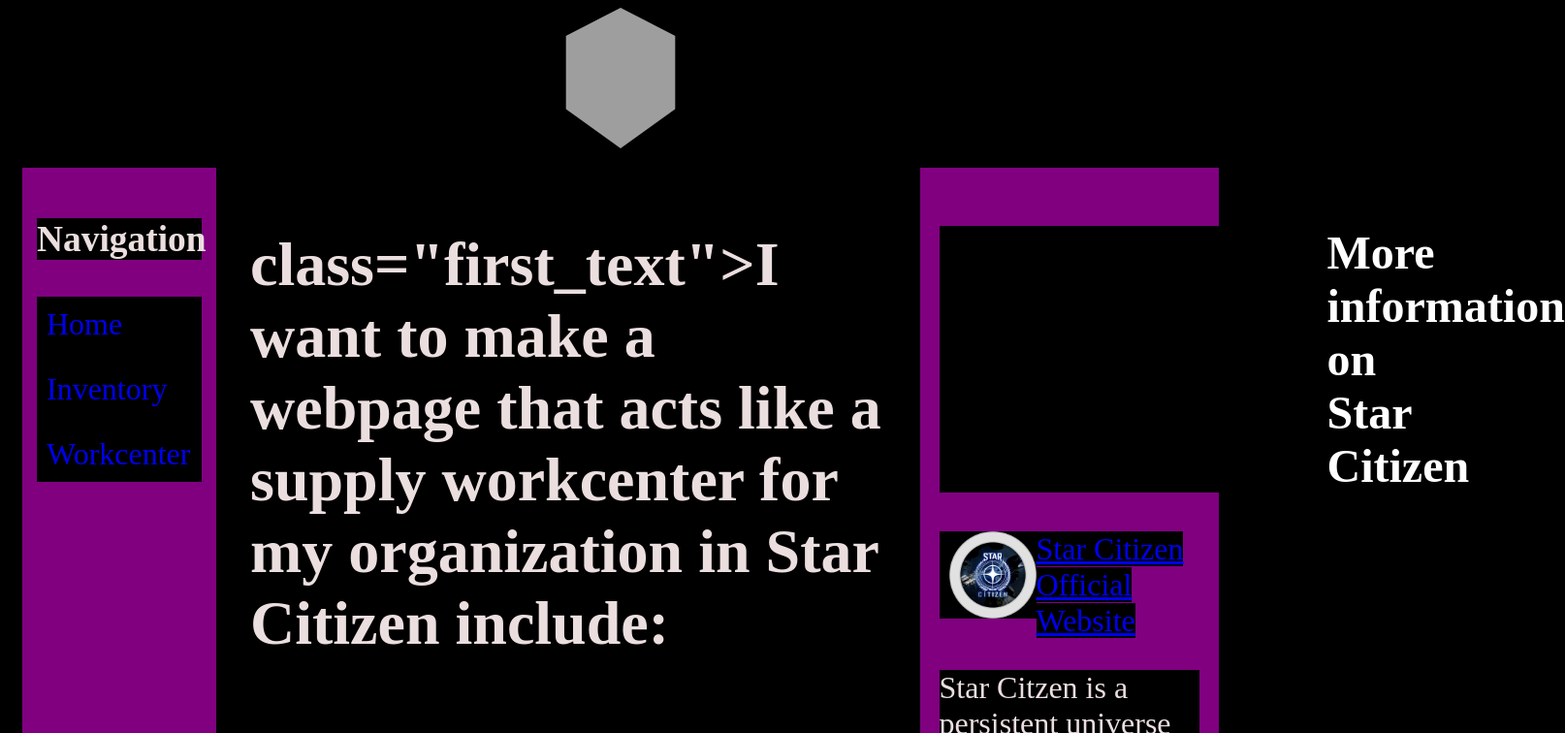
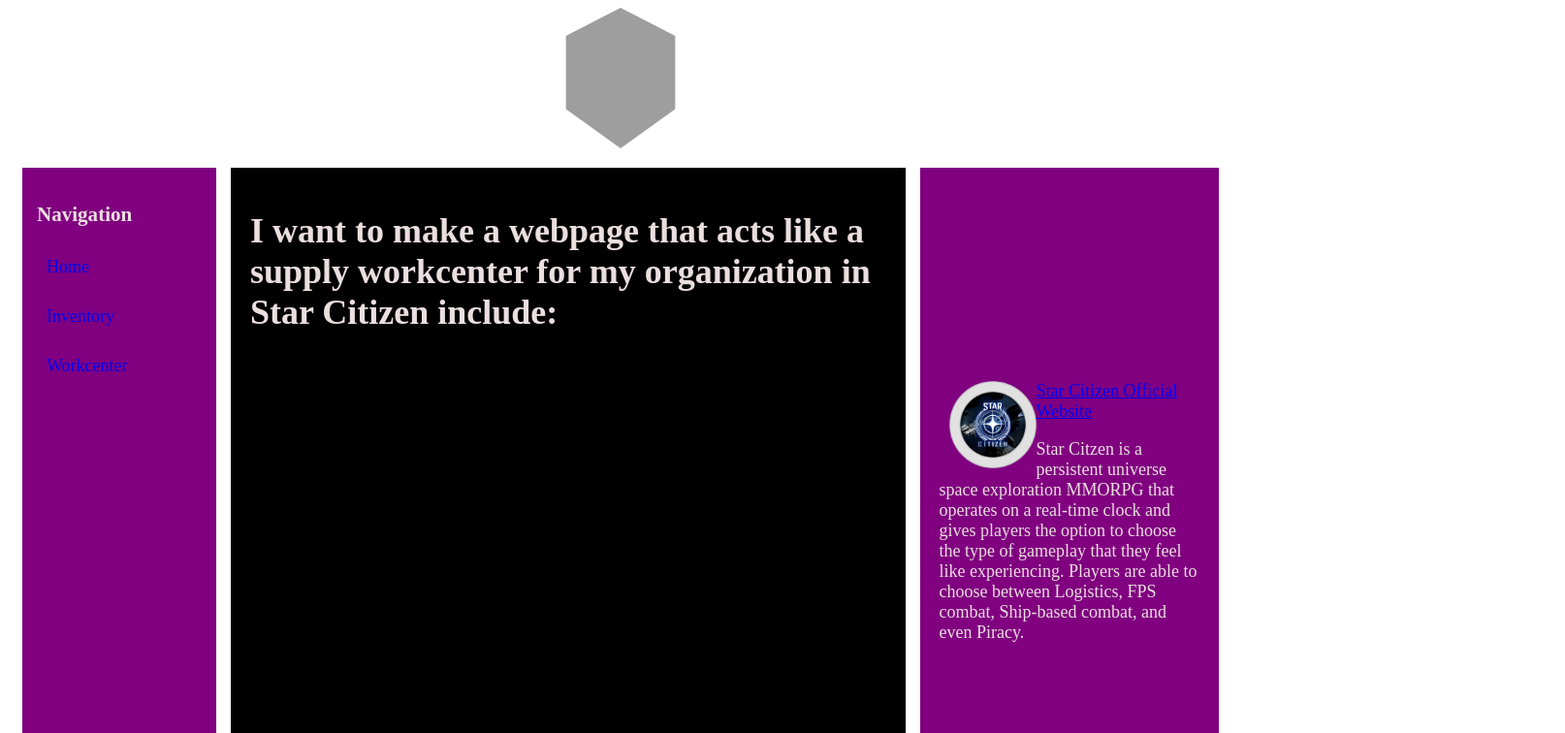
Before and after one commit to JC-f26/my-website, a plain HTML site: page index.html in a window 1280 px wide. Shown: the top 756 px of the page at 97% size, 1614 px wide, since content can reach past the window. Drawn offline with Linux system fonts and the light colour scheme; grey boxes are pictures that could not be loaded.

Commit message:
adjusting pages

```diff
--- a/index.html
+++ b/index.html
@@ -26,7 +26,7 @@
         </nav>
 
         <main>
-        <h1> class="first_text">I want to make a webpage that acts like a supply workcenter for my organization in Star Citizen include:</h1>
+        <h1> <class="first_text">I want to make a webpage that acts like a supply workcenter for my organization in Star Citizen include:</h1>
             <ol>
                 <li>Inventory tracking</li>
                 <li>Job requests and tracking</li>
--- a/styles.css
+++ b/styles.css
@@ -1,6 +1,5 @@
 /*Universal Selector */
 * {
-    background: black;
     box-sizing: border-box;
 }
 
@@ -16,7 +15,7 @@ ol {
 /* Type Selector */
 body {
     color: rgb(235, 222, 222);
-    font-size: xx-large
+    font-size: large
 }
 
 title {
```
Also changed, not shown: secondpage.html (+6 -1 lines).
